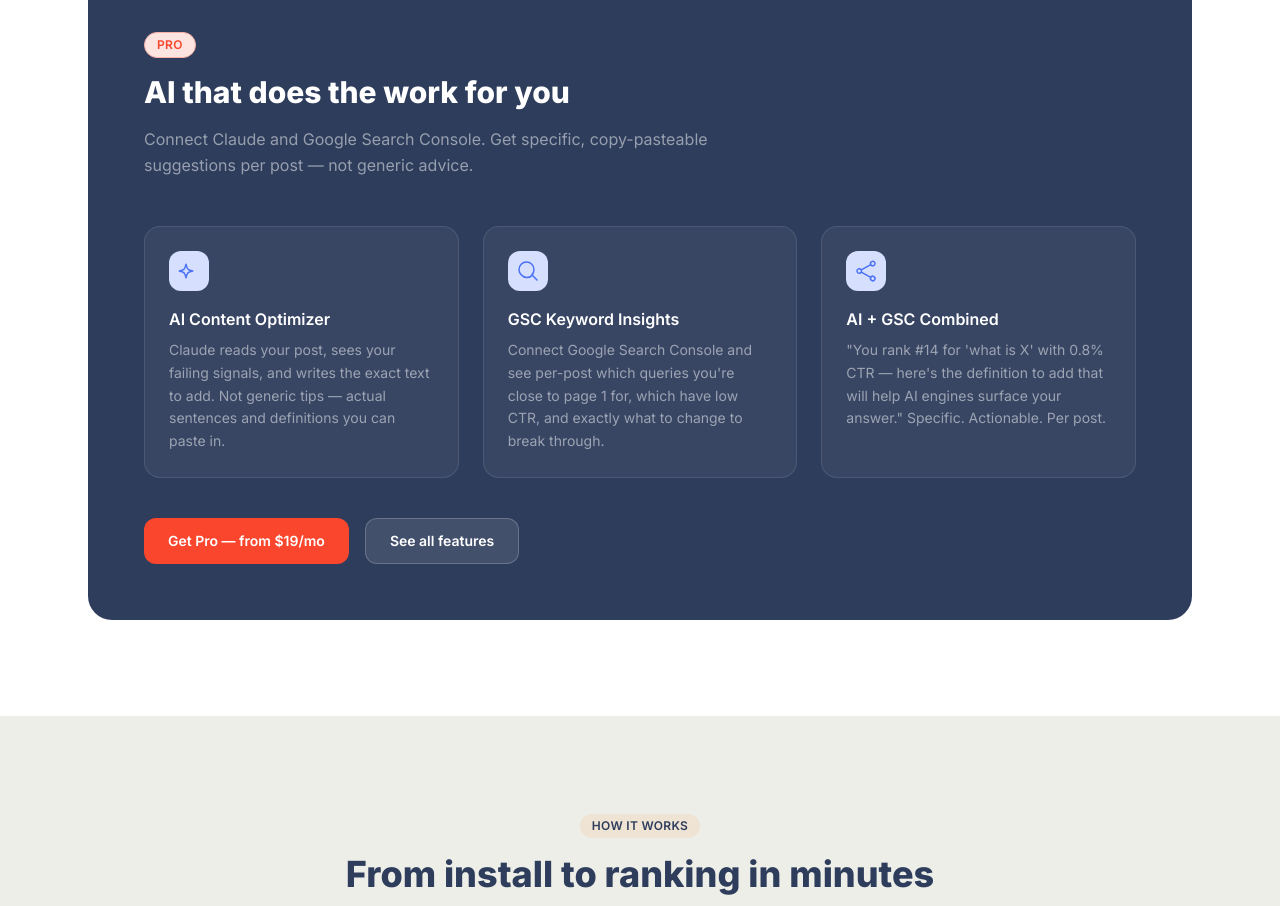
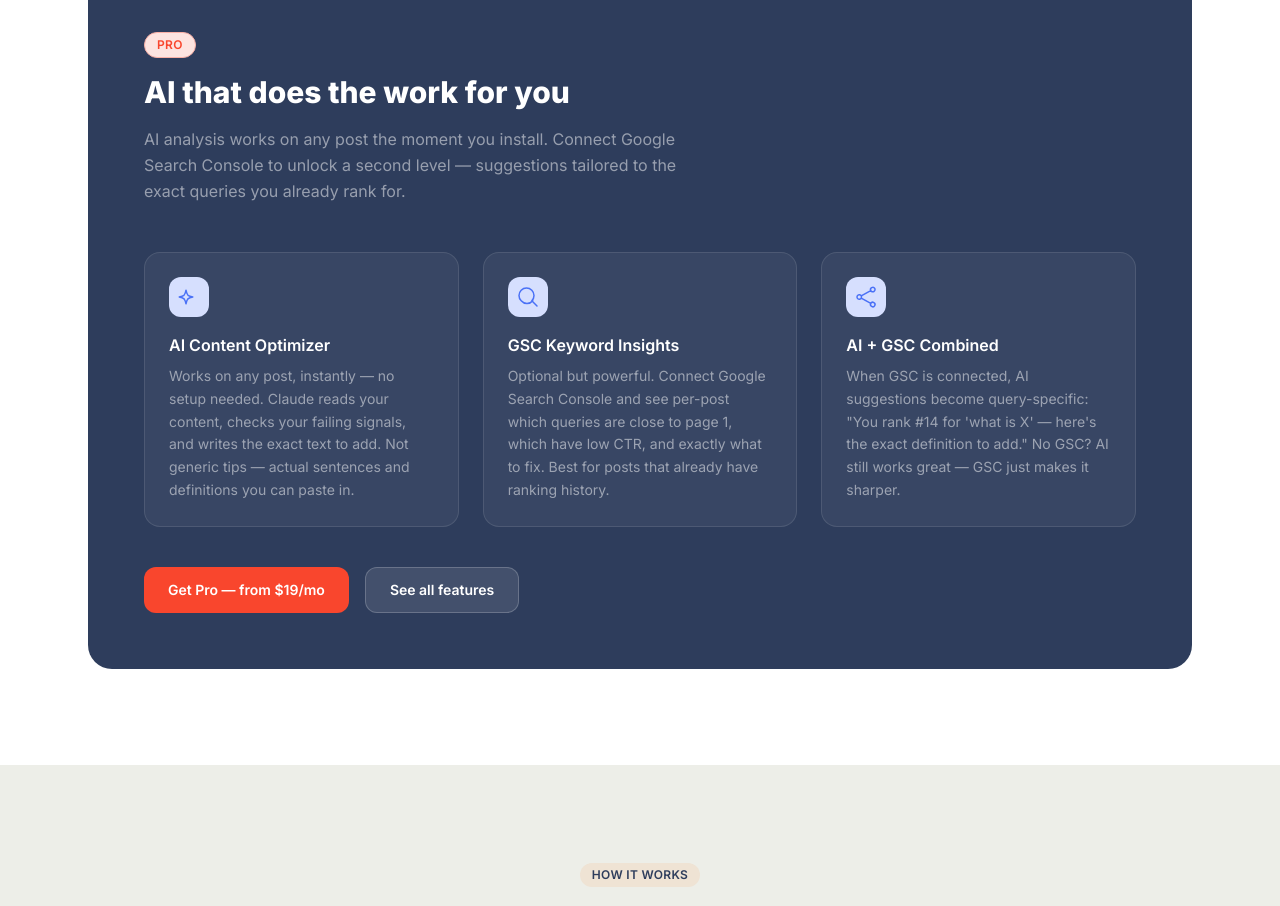
Before and after one commit to visiblyaicom/visibly-ai-website, a Next.js app: page / in a window 1280 px wide. Shown: the part 1950-2856 px from the top of the page. Built offline with nearby package versions, Linux system fonts and the light colour scheme.

Commit message:
Clarify GSC is optional in Pro features section
AI Optimizer works immediately on any post without GSC.
GSC is a power-up that makes suggestions query-specific.
Updated all three Pro feature descriptions + section intro.

```diff
--- a/components/Features.tsx
+++ b/components/Features.tsx
@@ -45,7 +45,7 @@ const PRO_FEATURES = [
       </svg>
     ),
     title: 'AI Content Optimizer',
-    description: 'Claude reads your post, sees your failing signals, and writes the exact text to add. Not generic tips — actual sentences and definitions you can paste in.',
+    description: 'Works on any post, instantly — no setup needed. Claude reads your content, checks your failing signals, and writes the exact text to add. Not generic tips — actual sentences and definitions you can paste in.',
   },
   {
     icon: (
@@ -54,7 +54,7 @@ const PRO_FEATURES = [
       </svg>
     ),
     title: 'GSC Keyword Insights',
-    description: 'Connect Google Search Console and see per-post which queries you\'re close to page 1 for, which have low CTR, and exactly what to change to break through.',
+    description: 'Optional but powerful. Connect Google Search Console and see per-post which queries are close to page 1, which have low CTR, and exactly what to fix. Best for posts that already have ranking history.',
   },
   {
     icon: (
@@ -63,7 +63,7 @@ const PRO_FEATURES = [
       </svg>
     ),
     title: 'AI + GSC Combined',
-    description: '"You rank #14 for \'what is X\' with 0.8% CTR — here\'s the definition to add that will help AI engines surface your answer." Specific. Actionable. Per post.',
+    description: 'When GSC is connected, AI suggestions become query-specific: "You rank #14 for \'what is X\' — here\'s the exact definition to add." No GSC? AI still works great — GSC just makes it sharper.',
   },
 ]
 
@@ -99,7 +99,7 @@ export default function Features() {
             <span className="inline-block px-3 py-1 rounded-full bg-[#fde4e0] text-brand-red text-xs font-semibold uppercase tracking-wide mb-4 border border-[#fab0a6]">Pro</span>
             <h2 className="text-3xl font-extrabold text-white mb-4">AI that does the work for you</h2>
             <p className="text-white/50 leading-relaxed">
-              Connect Claude and Google Search Console. Get specific, copy-pasteable suggestions per post — not generic advice.
+              AI analysis works on any post the moment you install. Connect Google Search Console to unlock a second level — suggestions tailored to the exact queries you already rank for.
             </p>
           </div>
 
```
